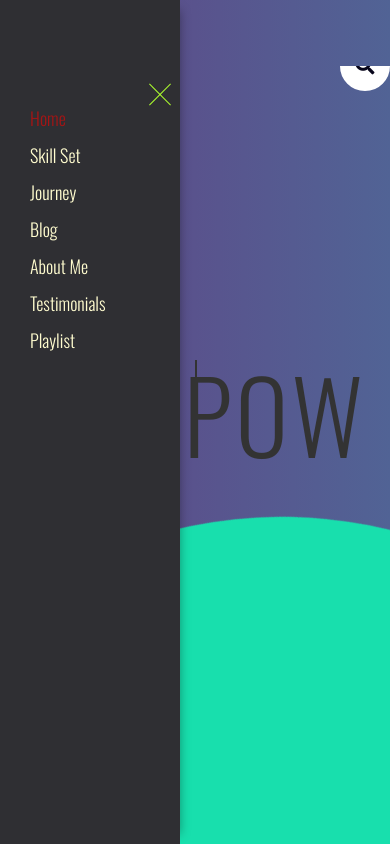
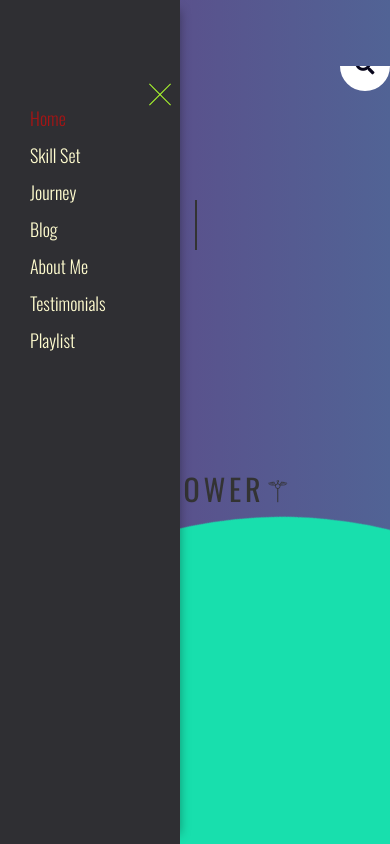
Before and after one commit to ss756/trydjango, a Django app: page / in a window 390 px wide. Run offline with Django 3.2, Linux system fonts and the light colour scheme; some libraries are stand-ins or nearby versions.

Commit message:
making the website more responsive

```diff
--- a/src/blog/static/css/wave.css
+++ b/src/blog/static/css/wave.css
@@ -52,9 +52,8 @@ body {
 	position: fixed;
 	left: 50vw;
 	width: 2px;
-	height: 90px;
-	top: 360px;
 	background-color: #333333;
+	height: 50px;
 }
 
 .text-wrap {
@@ -72,11 +71,26 @@ body {
 
 span {
 		color: #333333;
-		font-size:100px;
-		font-weight: 200;
 		padding: 0 ;
+
 	}
+@media screen and (min-width: 451px) {
+	div.line{
+	top: 360px;
+	}
+  	span {
+    font-size: 100px;
+  }
+}
 
+@media screen and (max-width: 450px) {
+	div.line{
+		top: 200px;
+	}
+  	span {
+    font-size: 30px;
+  }
+}
 
 .main-btn_wrapper {
 	position: absolute;
```
Also changed, not shown: src/blog/db.sqlite3.
